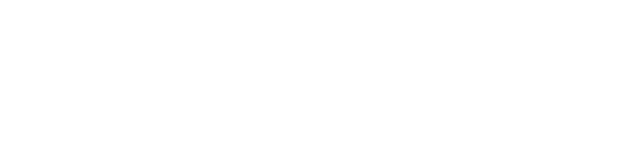
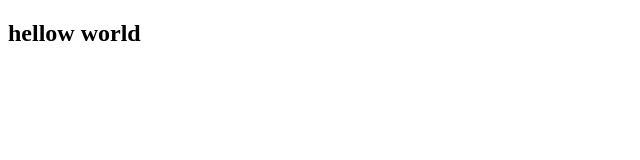
Before and after one commit to onstan8/test, a plain HTML site: page index.html in a window 1280 px wide. Shown: the whole page, without its empty margins (0-640 px from the left). Drawn offline with Linux system fonts and the light colour scheme.

Commit message:
add rows

```diff
--- a/index.html
+++ b/index.html
@@ -7,6 +7,6 @@
     <title>Document</title>
 </head>
 <body>
-
+    <h2>hellow world</h2>
 </body>
 </html>
```
